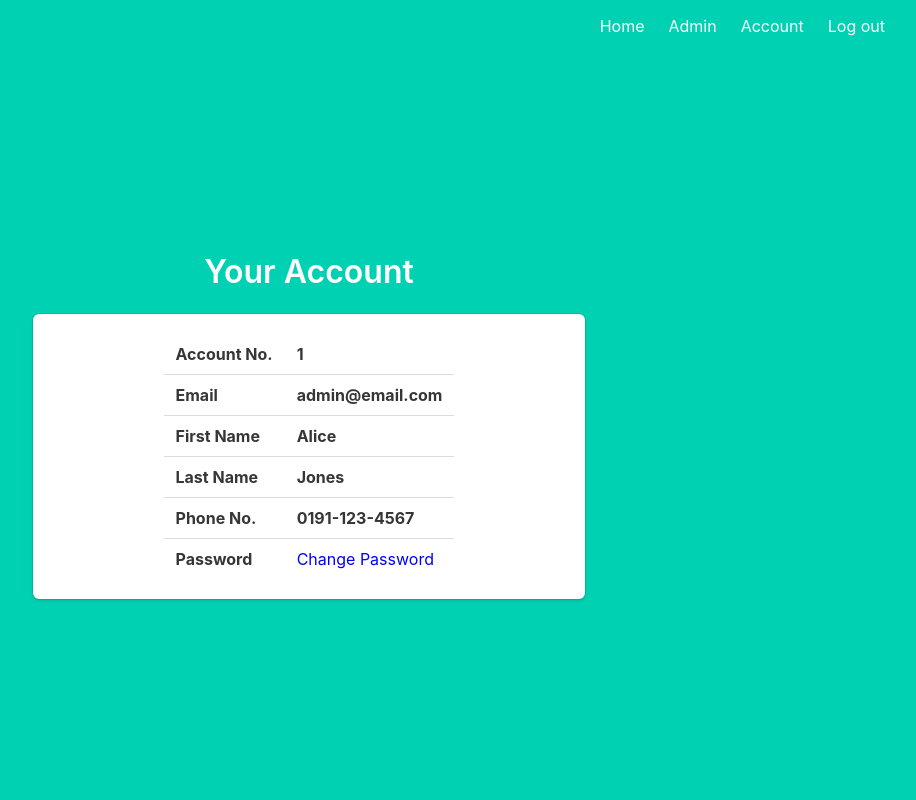
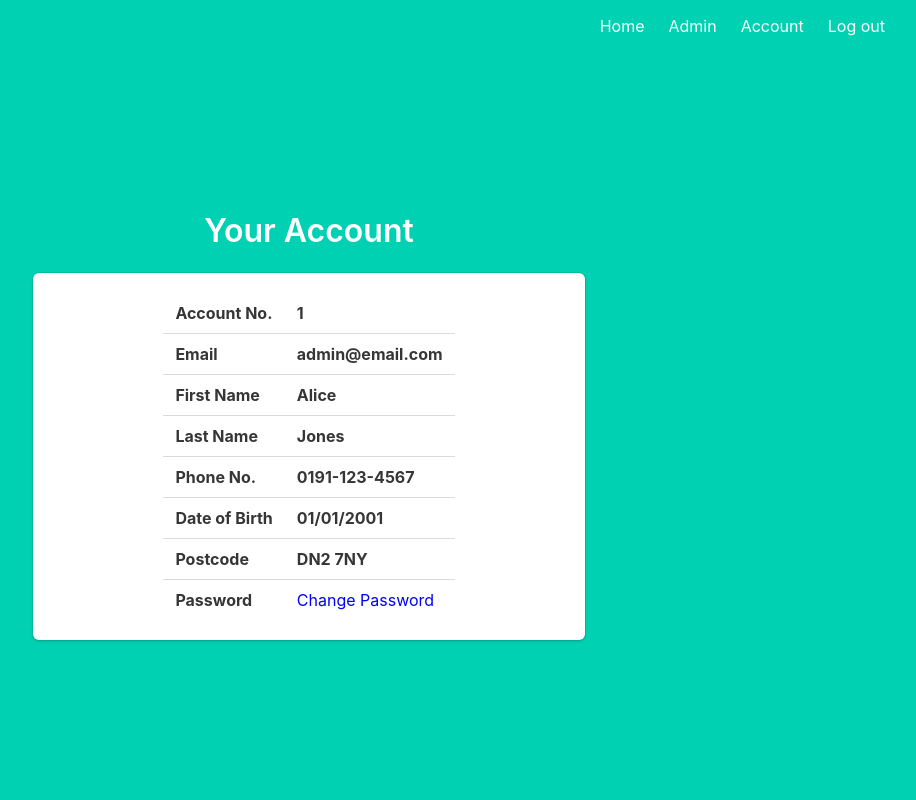
Before and after one commit to emsyoungg/LotteryWebApp, a Flask app: page /account in a window 1280 px wide. Shown: the whole page, without its empty margins (331-1247 px from the left). Run offline with Flask 3, Linux system fonts and the light colour scheme; a user stored in the database is signed in; some libraries are stand-ins or nearby versions.

Commit message:
5.3 account page shows date of birth and postcode

```diff
--- a/templates/users/account.html
+++ b/templates/users/account.html
@@ -36,6 +36,14 @@
                     <th>{{ phone }}</th>
                 </tr>
                 <tr>
+                    <th>Date of Birth</th>
+                    <th>{{ date_of_birth }}</th>
+                </tr>
+                <tr>
+                    <th>Postcode</th>
+                    <th>{{ postcode }}</th>
+                </tr>
+                <tr>
                     <th>Password</th>
                     <td><a style='color: blue' href="{{ url_for('users.update_password') }}">Change Password</a></td>
                 </tr>
--- a/users/views.py
+++ b/users/views.py
@@ -109,7 +109,8 @@ def account():
                            firstname=current_user.firstname,
                            lastname=current_user.lastname,
                            phone=current_user.phone,
-                           date_of_birth=current_user.date_of_birth)
+                           date_of_birth=current_user.date_of_birth,
+                           postcode=current_user.postcode)
 
 
 @users_blueprint.route('/logout')
```
